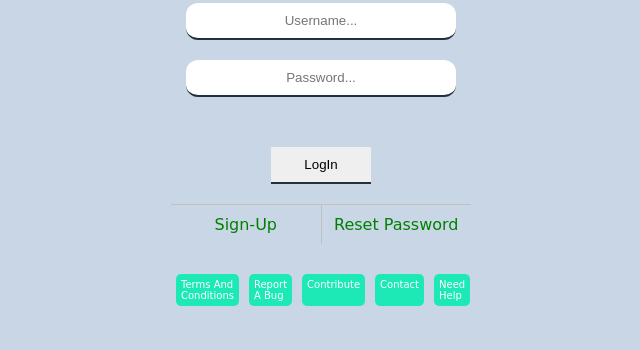
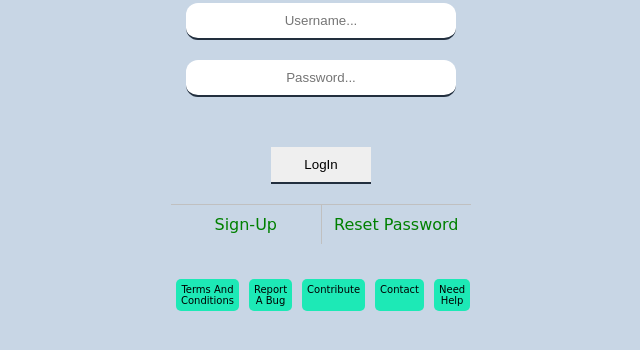
Before and after one commit to IronHeartDan/BattleRoyal, a website: page index.html in a window 1280 px wide. Shown: the part 178-528 px from the top of the page, without its empty margins (319-959 px from the left). Drawn offline with nearby package versions, Linux system fonts and the light colour scheme; no server answers.

Commit message:
Update index.html

```diff
--- a/index.html
+++ b/index.html
@@ -654,18 +654,19 @@ text-align:center;
 
 
 .Bottom_Con{
-margin:25px auto;
+margin:30px auto;
 display:flex;
 width:300px;
 }
 
 .Bottom_Con a{
+text-align:center;
 margin:5px;
 text-decoration:none;
 font-size:10px;
 padding:5px;
 background:#1DE9B6;
-color:white;
+color:black;
 border-radius:5px;
 }
 
```
